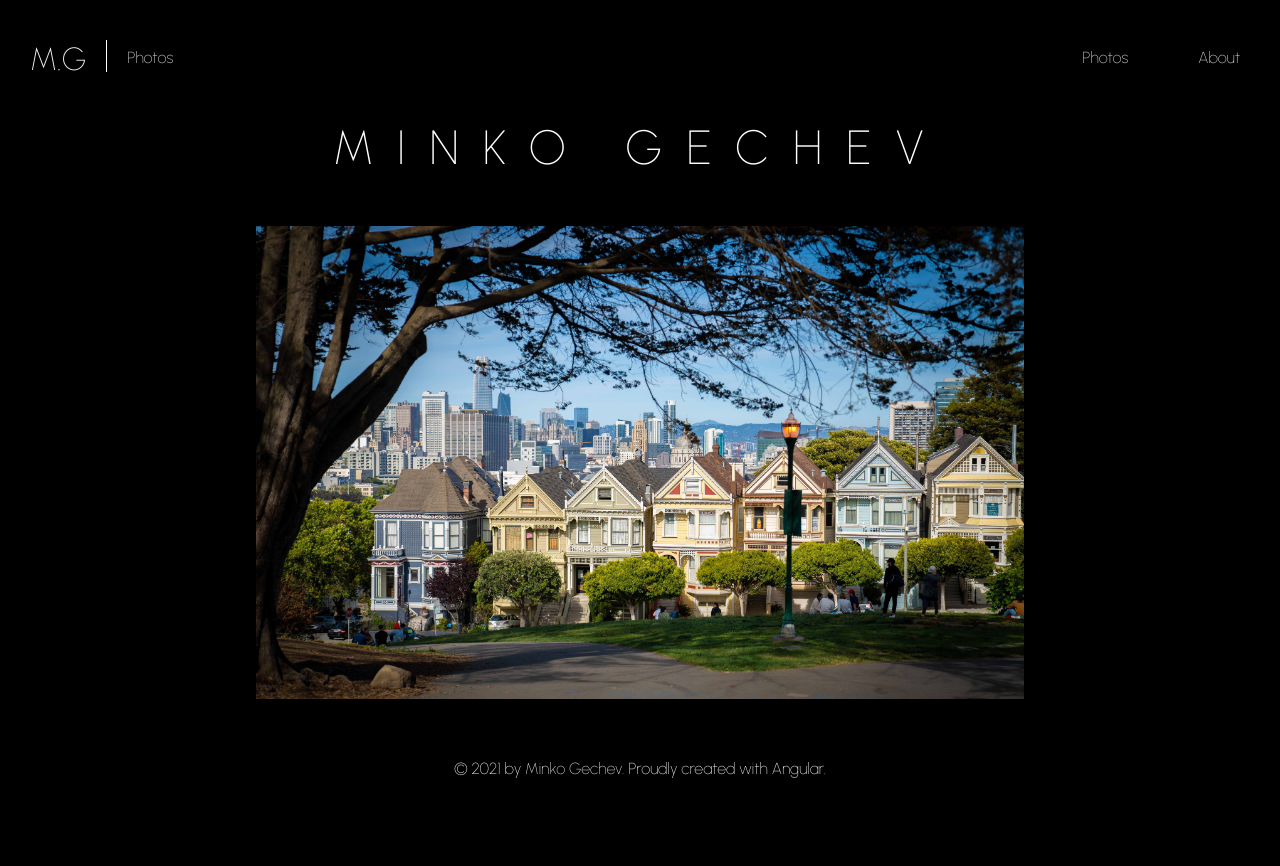
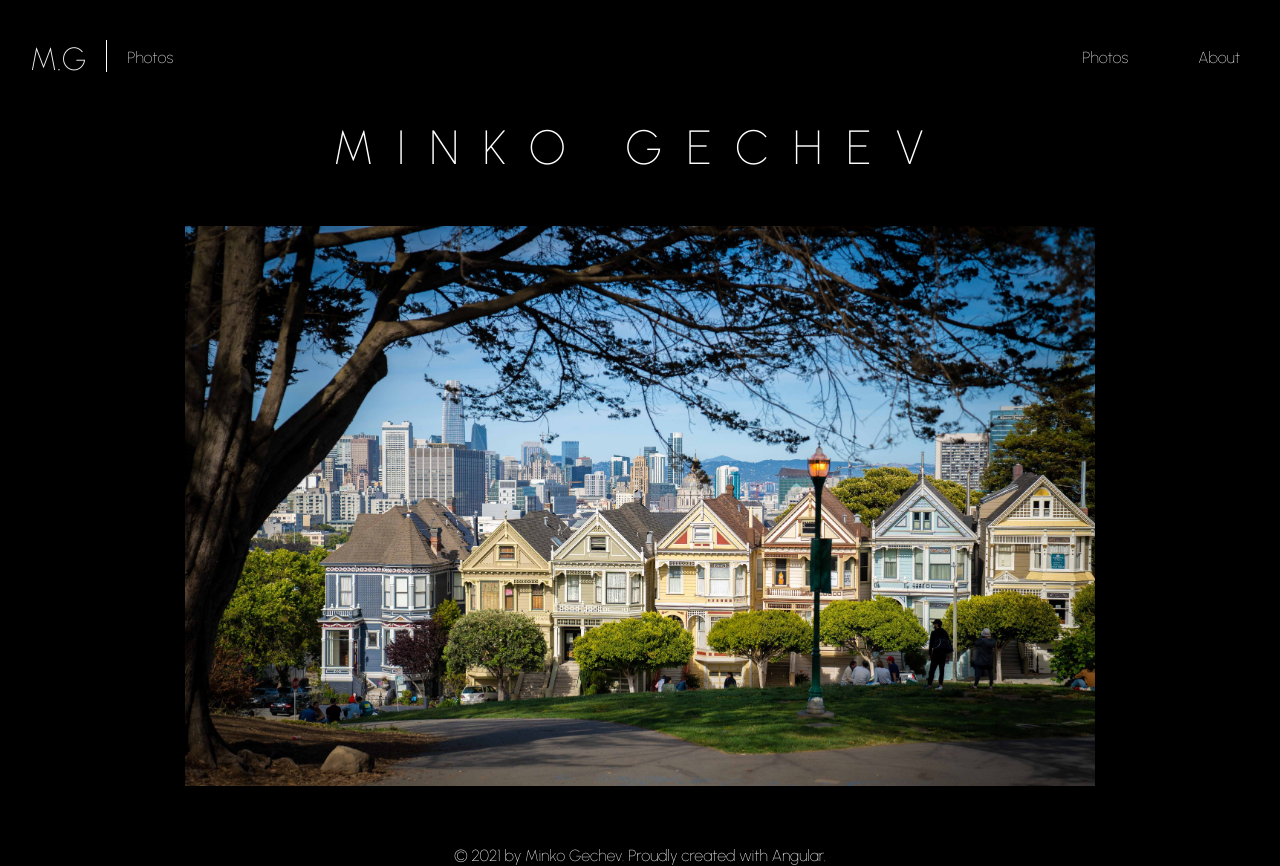
Before and after one commit to mgechev/photos.mgechev.com, an Angular app: page / in a window 1280 px wide. Before the commit the page ends 800 px from the top, so only its background shows below. Built offline with nearby package versions, Linux system fonts and the light colour scheme.

Commit message:
Update home image size

```diff
--- a/angular.json
+++ b/angular.json
@@ -26,7 +26,7 @@
             "polyfills": "src/polyfills.ts",
             "tsConfig": "tsconfig.app.json",
             "assets": [
-              "src/favicon.ico",
+              "src/favicon.png",
               "src/assets"
             ],
             "styles": [
@@ -93,7 +93,7 @@
             "tsConfig": "tsconfig.spec.json",
             "karmaConfig": "karma.conf.js",
             "assets": [
-              "src/favicon.ico",
+              "src/favicon.png",
               "src/assets"
             ],
             "styles": [
--- a/src/app/about/about.component.css
+++ b/src/app/about/about.component.css
@@ -15,3 +15,15 @@ img {
   margin-right: 30px;
   margin-bottom: 30px;
 }
+
+@media (max-width: 950px) {
+  :host {
+    width: 60vw;
+  }
+}
+
+@media (max-width: 450px) {
+  :host {
+    width: 80vw;
+  }
+}
--- a/src/app/home/home.component.ts
+++ b/src/app/home/home.component.ts
@@ -1,5 +1,6 @@
 import { ChangeDetectorRef, Component } from '@angular/core';
 
+const ratio = 922.22 / 1498.19;
 @Component({
   selector: 'app-home',
   templateUrl: './home.component.html',
@@ -11,11 +12,17 @@ export class HomeComponent {
   constructor(private _cdr: ChangeDetectorRef) {}
 
   get imageWidth() {
-    return vw(60);
+    const width = vw(90);
+    const height = vh(70);
+    const calculatedWidth = width * ratio;
+    if (calculatedWidth > height) {
+      return height / ratio;
+    }
+    return width;
   }
 
   get imageHeight() {
-    return (this.imageWidth * 922.22) / 1498.19;
+    return this.imageWidth * ratio;
   }
 
   ngOnInit() {
@@ -28,9 +35,17 @@ export class HomeComponent {
 }
 
 const vw = (v: number) => {
-  const h = Math.max(
+  const w = Math.max(
     document.documentElement.clientWidth,
     window.innerWidth || 0
   );
+  return (v * w) / 100;
+};
+
+const vh = (v: number) => {
+  const h = Math.max(
+    document.documentElement.clientHeight,
+    window.innerHeight || 0
+  );
   return (v * h) / 100;
 };
```
Also changed, not shown: 8 other files (tests, documents, lock files or other folders).
